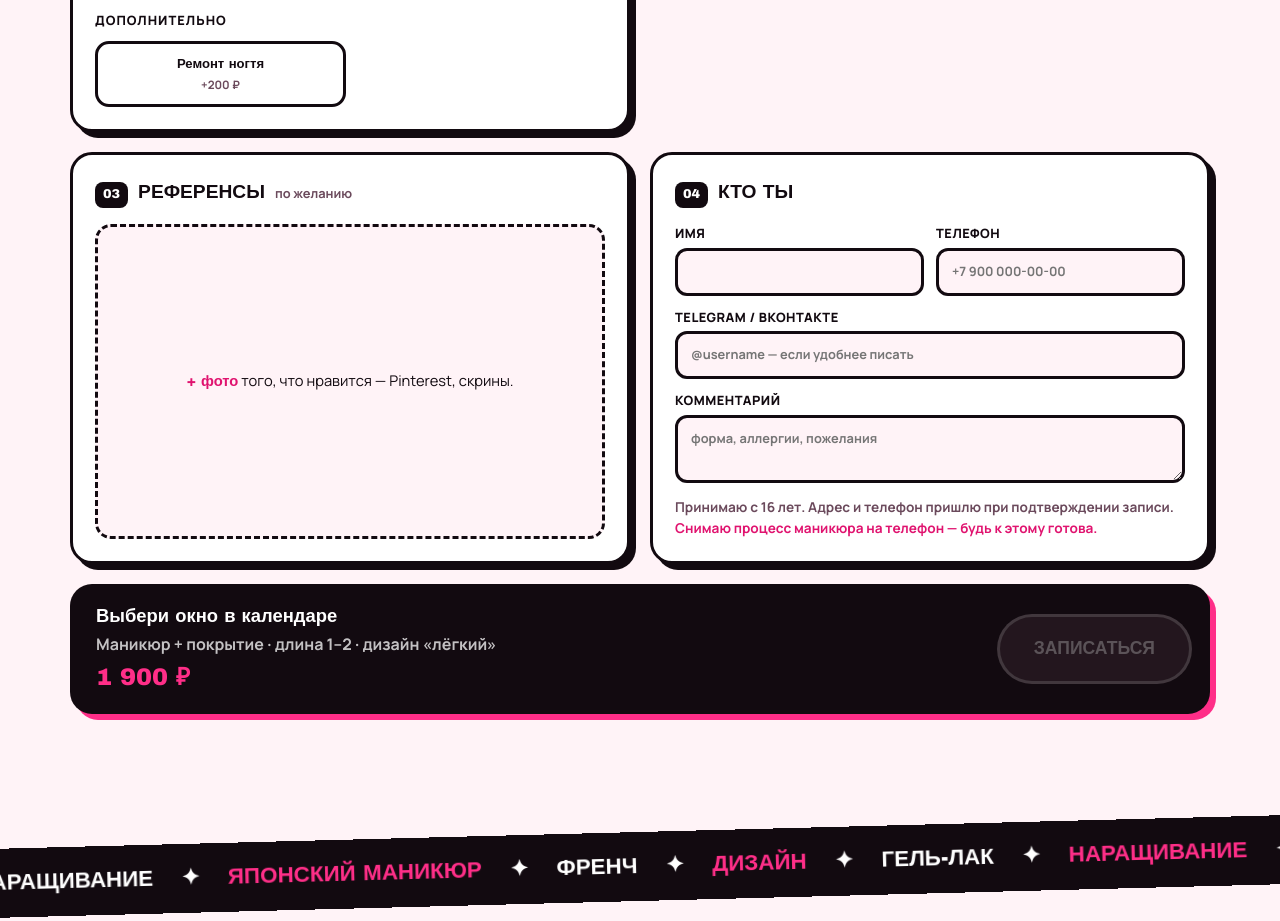
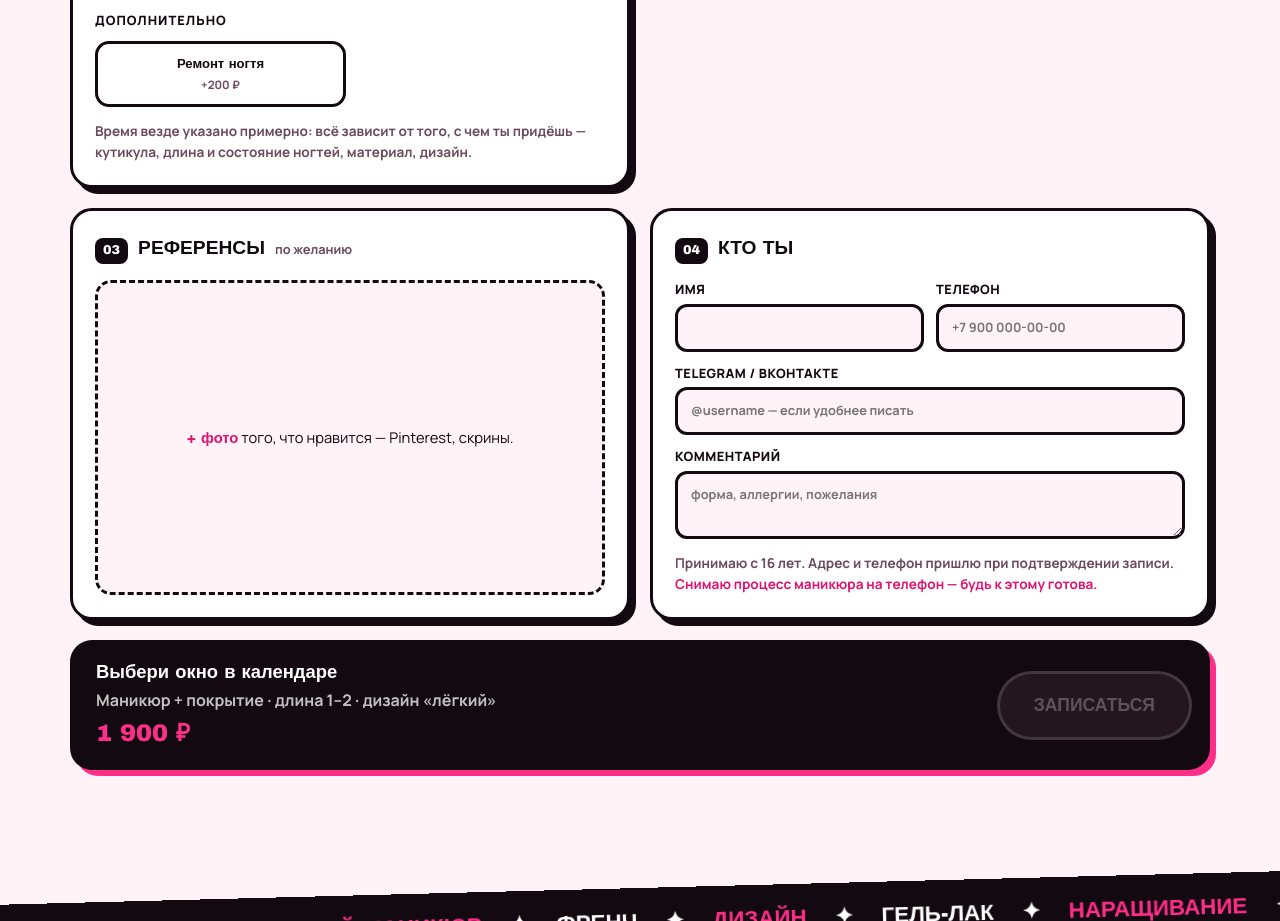
Before and after one commit to lizzy-nails/lizzy-nails.github.io, a plain HTML site: page index.html in a window 1280 px wide. Shown: the part 1780-2701 px from the top of the page. Drawn offline with Linux system fonts and the light colour scheme; no server answers; a web font is replaced by a local one.

Commit message:
Note under add-ons that all times are approximate

```diff
--- a/index.html
+++ b/index.html
@@ -77,6 +77,7 @@
 
           <div class="step__sub">Дополнительно</div>
           <div class="levels levels--2" id="addons"></div>
+          <p class="svc-note">Время везде указано примерно: всё зависит от того, с&nbsp;чем ты придёшь — кутикула, длина и состояние ногтей, материал, дизайн.</p>
         </div>
 
         </div>
--- a/style.css
+++ b/style.css
@@ -166,6 +166,7 @@ h3 { font-size: 1.15rem; font-weight: 700; }
 .thumb button { position: absolute; top: -8px; right: -8px; width: 24px; height: 24px; border-radius: 50%; border: 2px solid var(--ink); background: var(--pink); color: var(--white); cursor: pointer; font-weight: 800; line-height: 1; padding: 0; }
 
 /* contact */
+.svc-note { margin: 14px 0 0; font-size: .85rem; font-weight: 600; color: var(--muted); }
 .contact-note { margin: 14px 0 0; font-size: .85rem; font-weight: 600; color: var(--muted); }
 .contact-note__film { color: var(--pink-d); }
 .fields { display: grid; grid-template-columns: 1fr 1fr; gap: 12px; }
```
